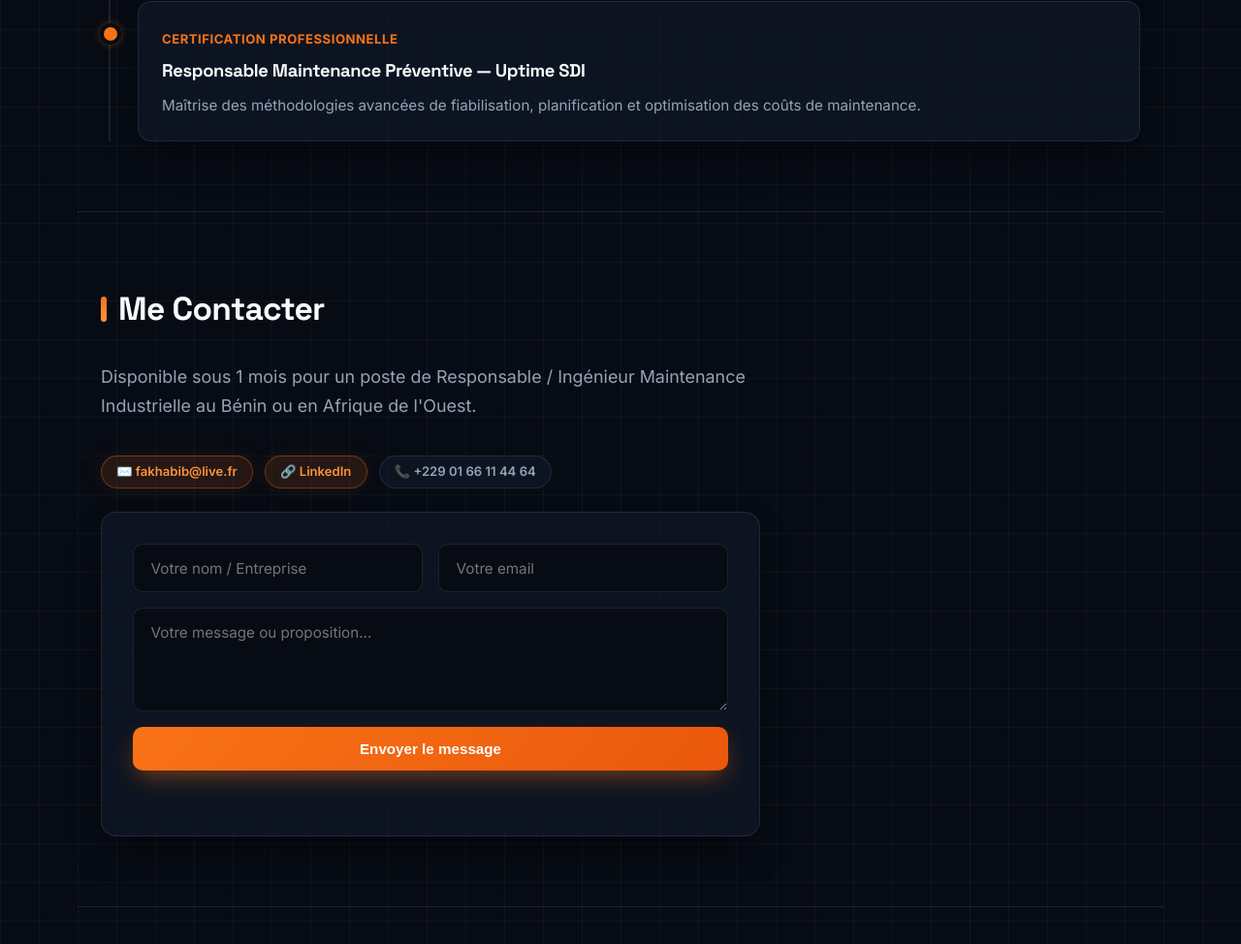
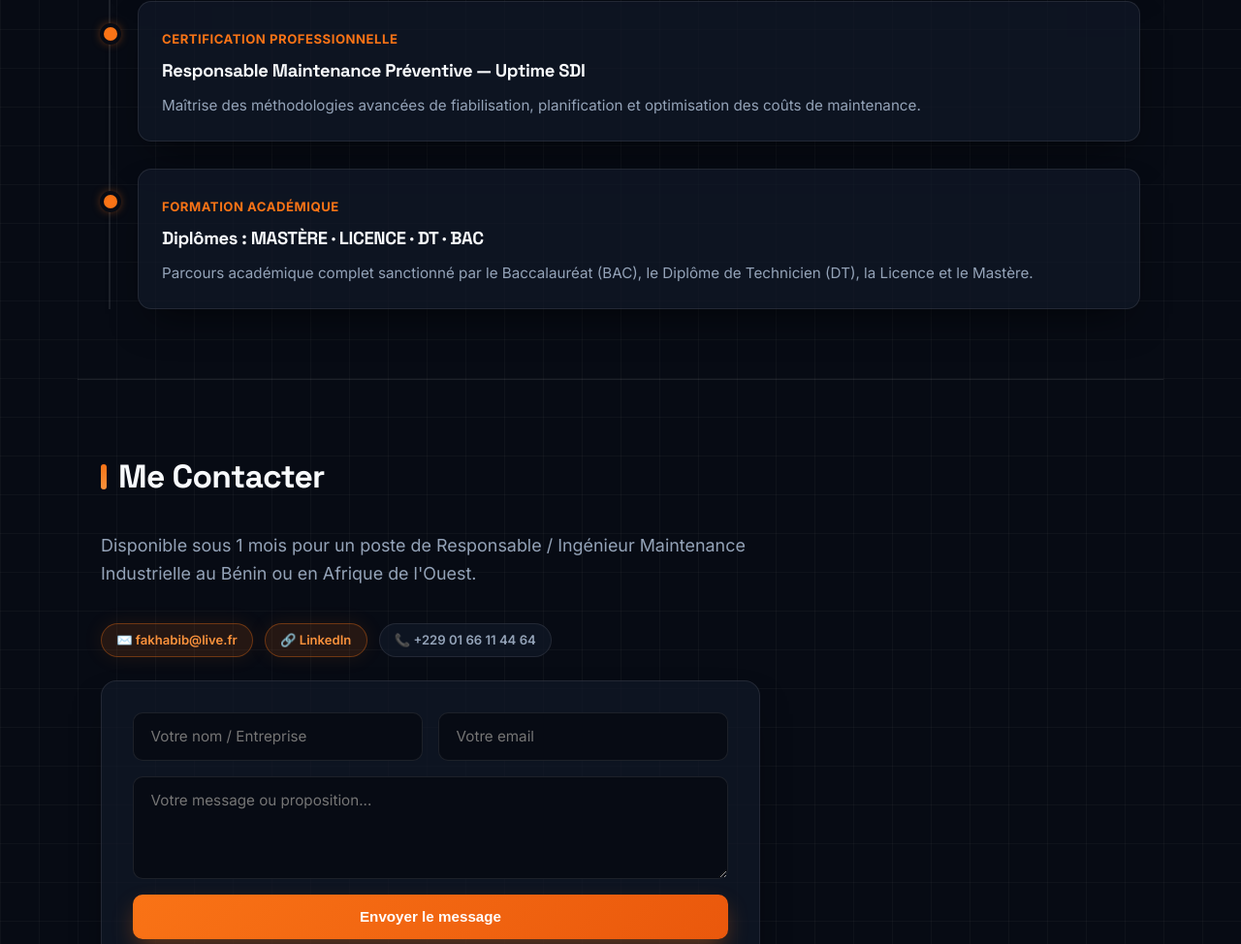
Before and after one commit to Redkut/portfolio-prince-fakeye, a plain HTML site: page index.html in a window 1280 px wide. Shown: the part 3530-4504 px from the top of the page at 97% size. Drawn offline with Linux system fonts and the light colour scheme.

Commit message:
feat: ajout diplomes BAC, DT, LICENCE, MASTERE

```diff
--- a/app.js
+++ b/app.js
@@ -49,6 +49,9 @@ const translations = {
     t2_date: "Certification Professionnelle",
     t2_title: "Responsable Maintenance Préventive — Uptime SDI",
     t2_desc: "Maîtrise des méthodologies avancées de fiabilisation, planification et optimisation des coûts de maintenance.",
+    t3_date: "Formation Académique",
+    t3_title: "Diplômes : MASTÈRE · LICENCE · DT · BAC",
+    t3_desc: "Parcours académique complet sanctionné par le Baccalauréat (BAC), le Diplôme de Technicien (DT), la Licence et le Mastère.",
     contact_title: "Me Contacter",
     contact_sub: "Disponible sous 1 mois pour un poste de Responsable / Ingénieur Maintenance Industrielle au Bénin ou en Afrique de l'Ouest.",
     ph_name: "Votre nom / Entreprise",
@@ -108,6 +111,9 @@ const translations = {
     t2_date: "Professional Certification",
     t2_title: "Preventive Maintenance Manager — Uptime SDI",
     t2_desc: "Advanced methodologies in reliability engineering, scheduling and maintenance cost optimization.",
+    t3_date: "Academic Background",
+    t3_title: "Degrees: MASTER'S · BACHELOR'S (LICENCE) · DT · BAC",
+    t3_desc: "Complete academic background including Baccalaureate (BAC), Technician Diploma (DT), Bachelor's Degree (Licence) and Master's Degree (Mastère).",
     contact_title: "Contact Me",
     contact_sub: "Available within 1 month for an Industrial Maintenance Manager / Engineer position in Benin or West Africa.",
     ph_name: "Your name / Company",
--- a/index.html
+++ b/index.html
@@ -162,6 +162,14 @@
             <p data-i18n="t2_desc">Maîtrise des méthodologies avancées de fiabilisation, planification et optimisation des coûts de maintenance.</p>
           </div>
         </div>
+        <div class="timeline-item">
+          <div class="timeline-dot"></div>
+          <div class="timeline-content">
+            <span class="timeline-date" data-i18n="t3_date">Formation Académique</span>
+            <h3 data-i18n="t3_title">Diplômes : MASTÈRE · LICENCE · DT · BAC</h3>
+            <p data-i18n="t3_desc">Parcours académique complet sanctionné par le Baccalauréat (BAC), le Diplôme de Technicien (DT), la Licence et le Mastère.</p>
+          </div>
+        </div>
       </div>
     </section>
 
```
